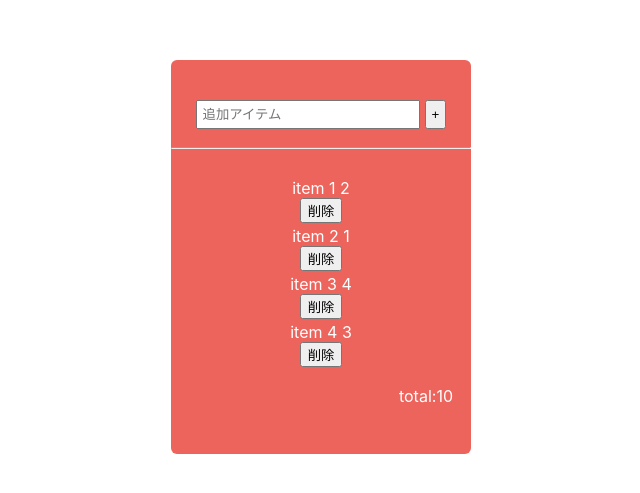
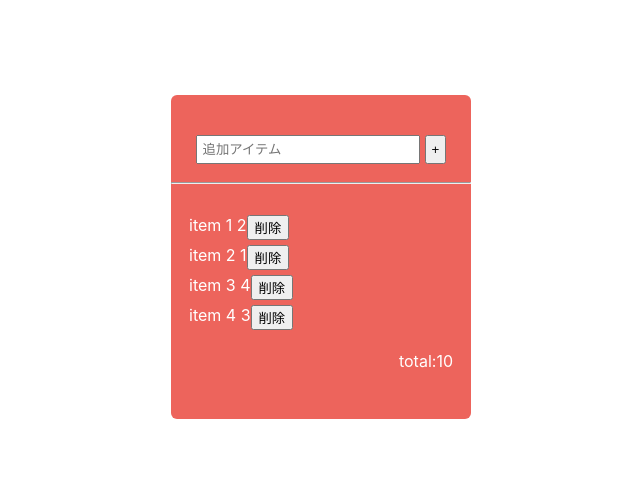
Before and after one commit to boon2187/shopping_list, a React (Create React App) app: page / in a window 1280 px wide. Shown: the part 143-636 px from the top of the page, without its empty margins (319-959 px from the left). Built offline with nearby package versions, Linux system fonts and the light colour scheme.

Commit message:
アイテム、数、ボタンが横に並ぶようにdisplay:flexに。マージンを微調整。

```diff
--- a/src/App.css
+++ b/src/App.css
@@ -57,5 +57,6 @@
 }
 
 .item-row {
-  margin: 3px 0;
+  display: flex;
+  margin: 5px 0;
 }
```
